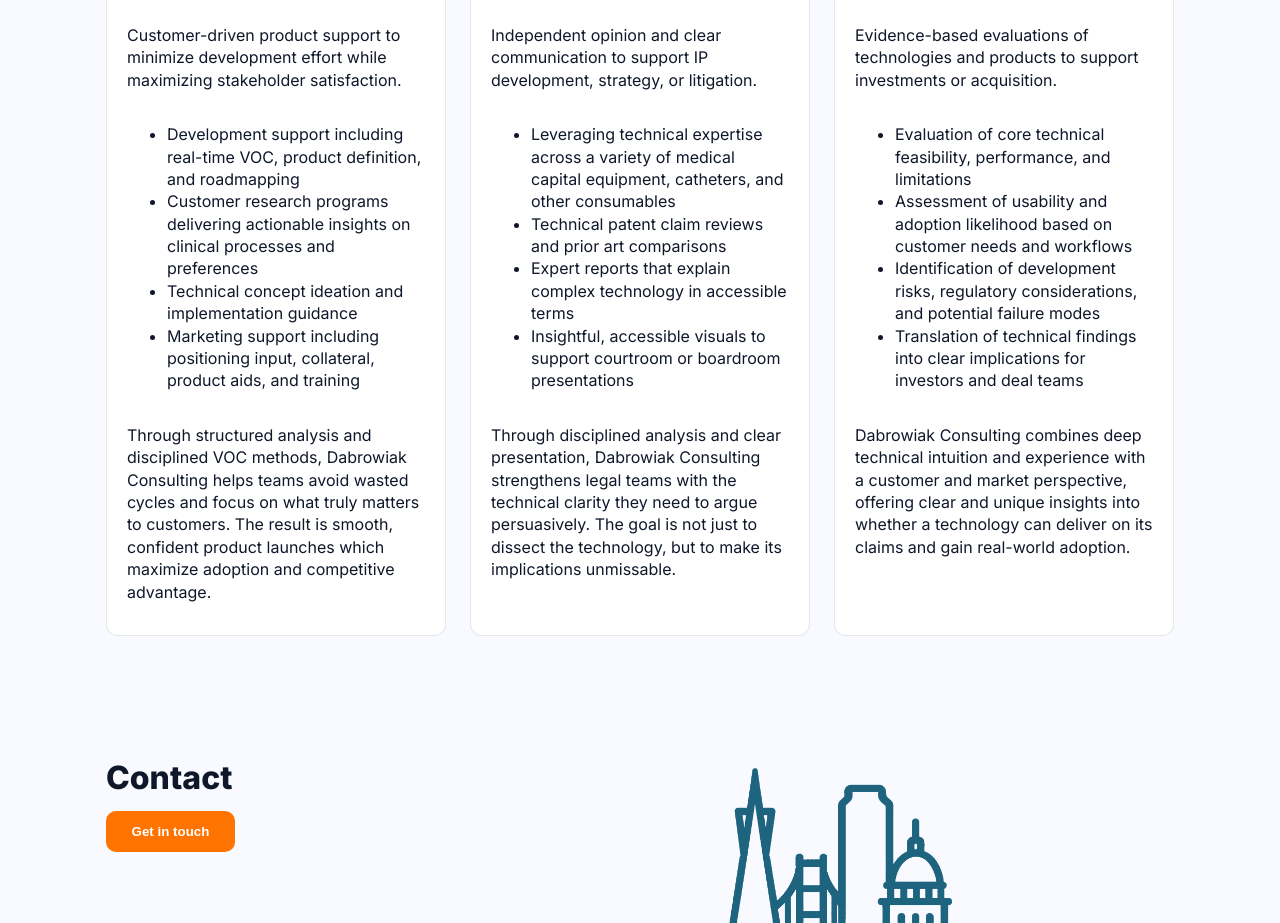
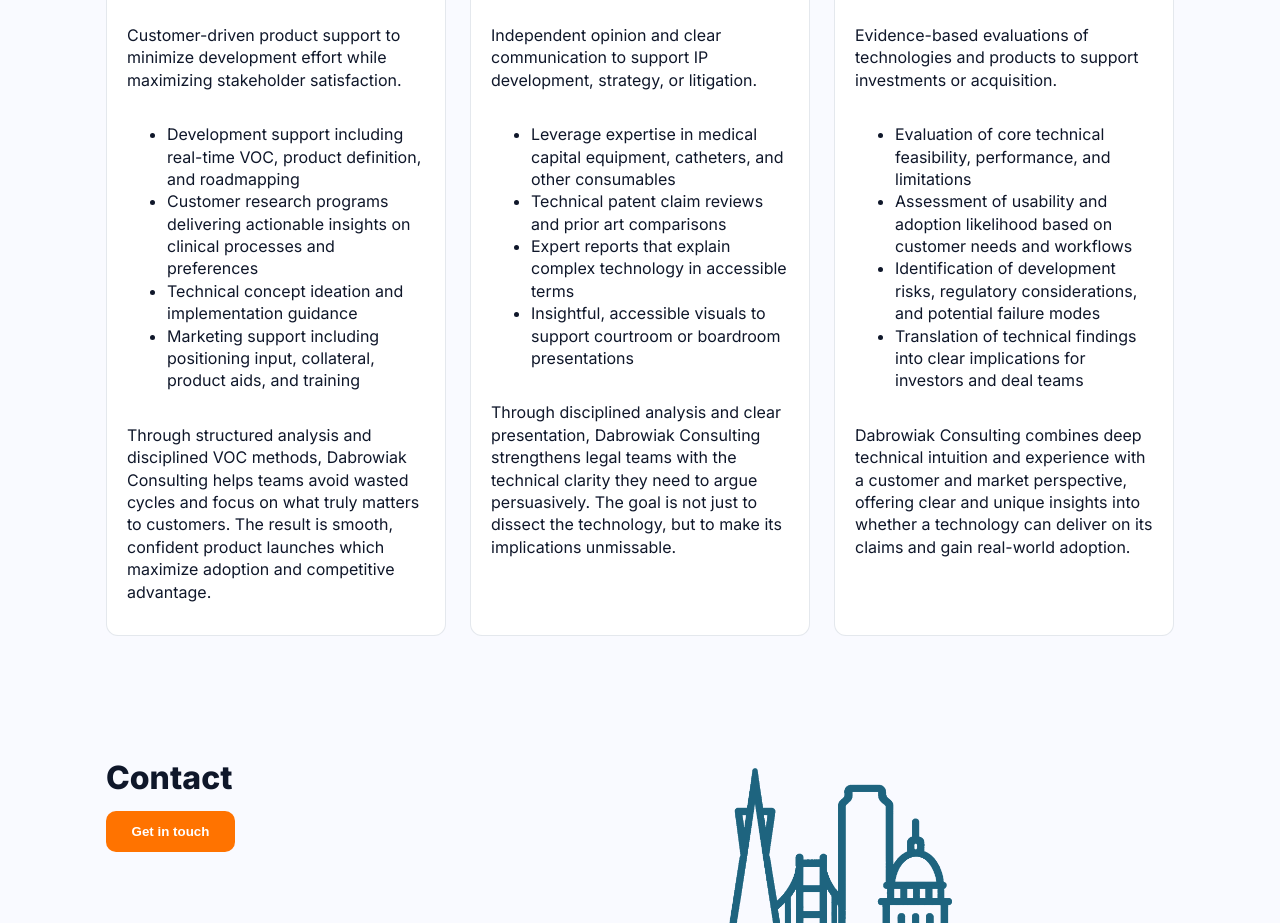
Before and after one commit to dabrowiak-consulting/DC-website, a plain HTML site: page index.html in a window 1280 px wide. Shown: the part 1980-2903 px from the top of the page. Drawn offline with Linux system fonts and the light colour scheme.

Commit message:
Added canonical link for SEO; update Tech An. card text

```diff
--- a/index.html
+++ b/index.html
@@ -1,6 +1,7 @@
 <!DOCTYPE html>
 <html lang="en">
 <head>
+  <link rel="canonical" href="https://dabrowiak.com/">
   <meta charset="utf-8" />
   <meta name="viewport" content="width=device-width, initial-scale=1" />
   <title>Dabrowiak Consulting</title>
@@ -355,7 +356,7 @@
         <h3>Technical Analysis</h3>
         <p>Independent opinion and clear communication to support IP development, strategy, or litigation.</p>
         <ul>
-          <li>Leveraging technical expertise across a variety of medical capital equipment, catheters, and other consumables</li>
+          <li>Leverage expertise in medical capital equipment, catheters, and other consumables</li>
           <li>Technical patent claim reviews and prior art comparisons</li>
           <li>Expert reports that explain complex technology in accessible terms</li>
           <li>Insightful, accessible visuals to support courtroom or boardroom presentations</li>
```
